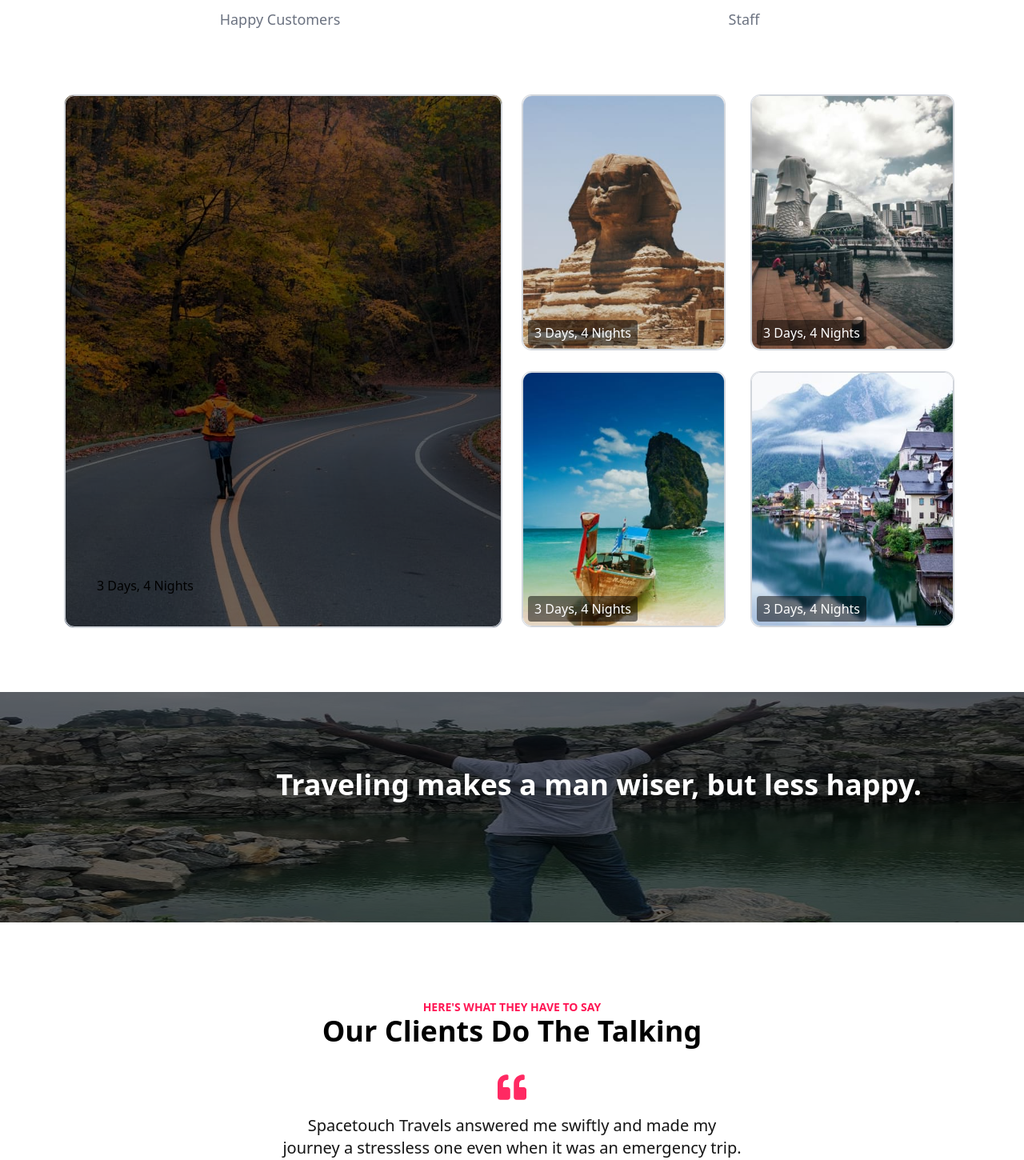
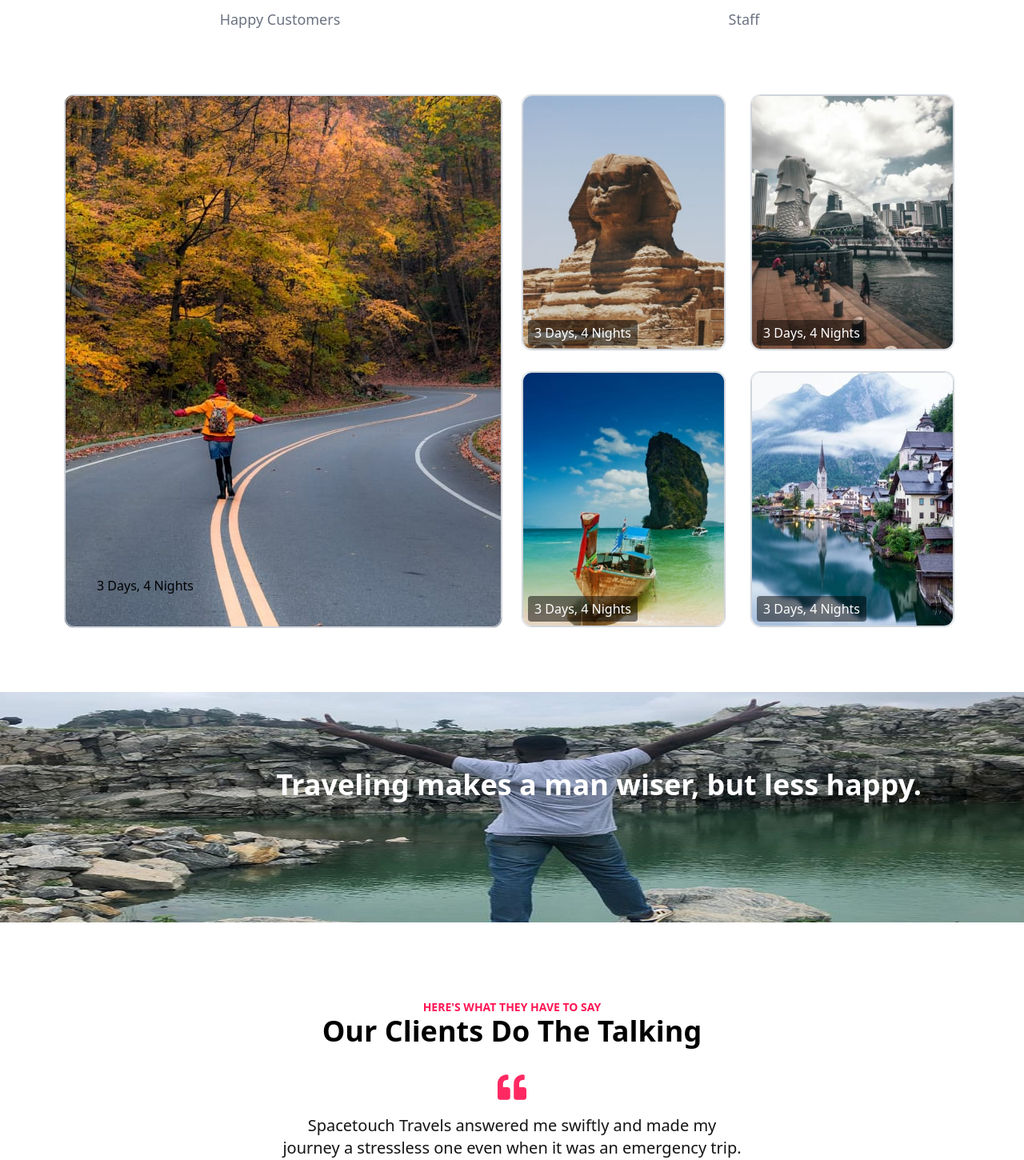
Before and after one commit to GraceJoseph-hub/space-touch, a React (Vite) app: page / in a window 1280 px wide. Shown: the part 2580-4030 px from the top of the page at 80% size. Built offline with nearby package versions, Linux system fonts and the light colour scheme.

Commit message:
made a change

```diff
--- a/src/components/aside/Aside.jsx
+++ b/src/components/aside/Aside.jsx
@@ -47,7 +47,7 @@ const Aside = () => {
           isTablet ? "w-full h-[400px]" : "md:h-[667px] w-full md:w-1/2"
         } bg-[url('../../../public/images/g10.jpg')] bg-no-repeat bg-cover border border-solid border-gray-300 dark:border-white rounded-xl relative`}
       >
-        <div className="h-full w-full bg-darkShade border border-solid border-gray-300 dark:border-white rounded-xl">
+        <div className="h-full w-full border border-solid border-gray-300 dark:border-white rounded-xl">
           <div className="text-black dark:text-white absolute bottom-10 left-10">
             <h6>3 Days, 4 Nights</h6>
             <p className={isHovered ? styles.show : styles.hide}>$1520</p>
--- a/src/components/benefit/Benefit.jsx
+++ b/src/components/benefit/Benefit.jsx
@@ -20,7 +20,7 @@ const Benefit = () => {
 
   return (
     <div className='h-72 w-full bg-[url("../../../public/images/banner2.jpg")] bg-cover bg-center'>
-      <div className="h-full w-full bg-darkShade relative">
+      <div className="h-full w-full relative">
         <p
           className={`text-4xl text-light font-semibold absolute ${getTextPosition()} ${getTextSize()}`}
         >
```
